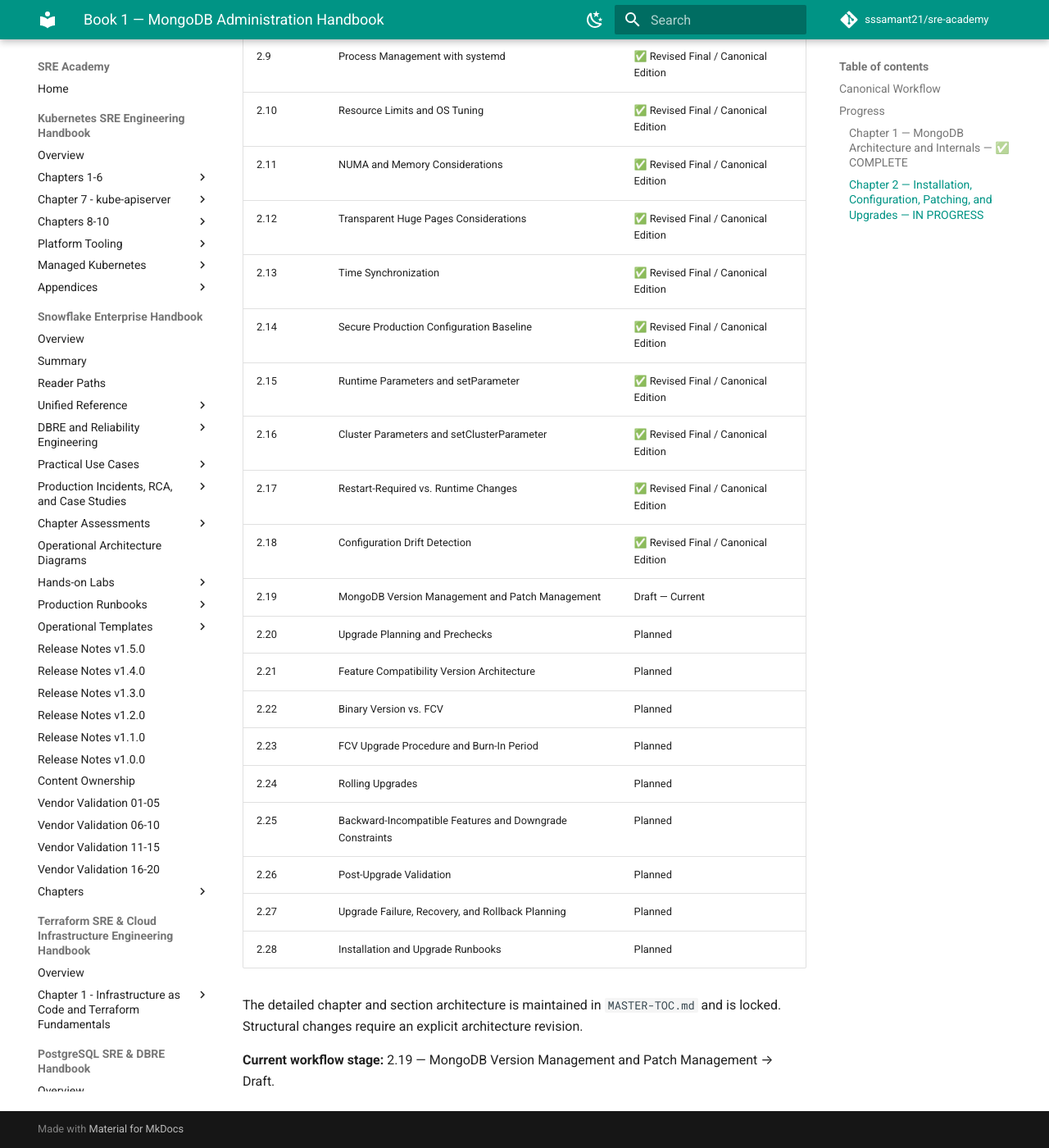
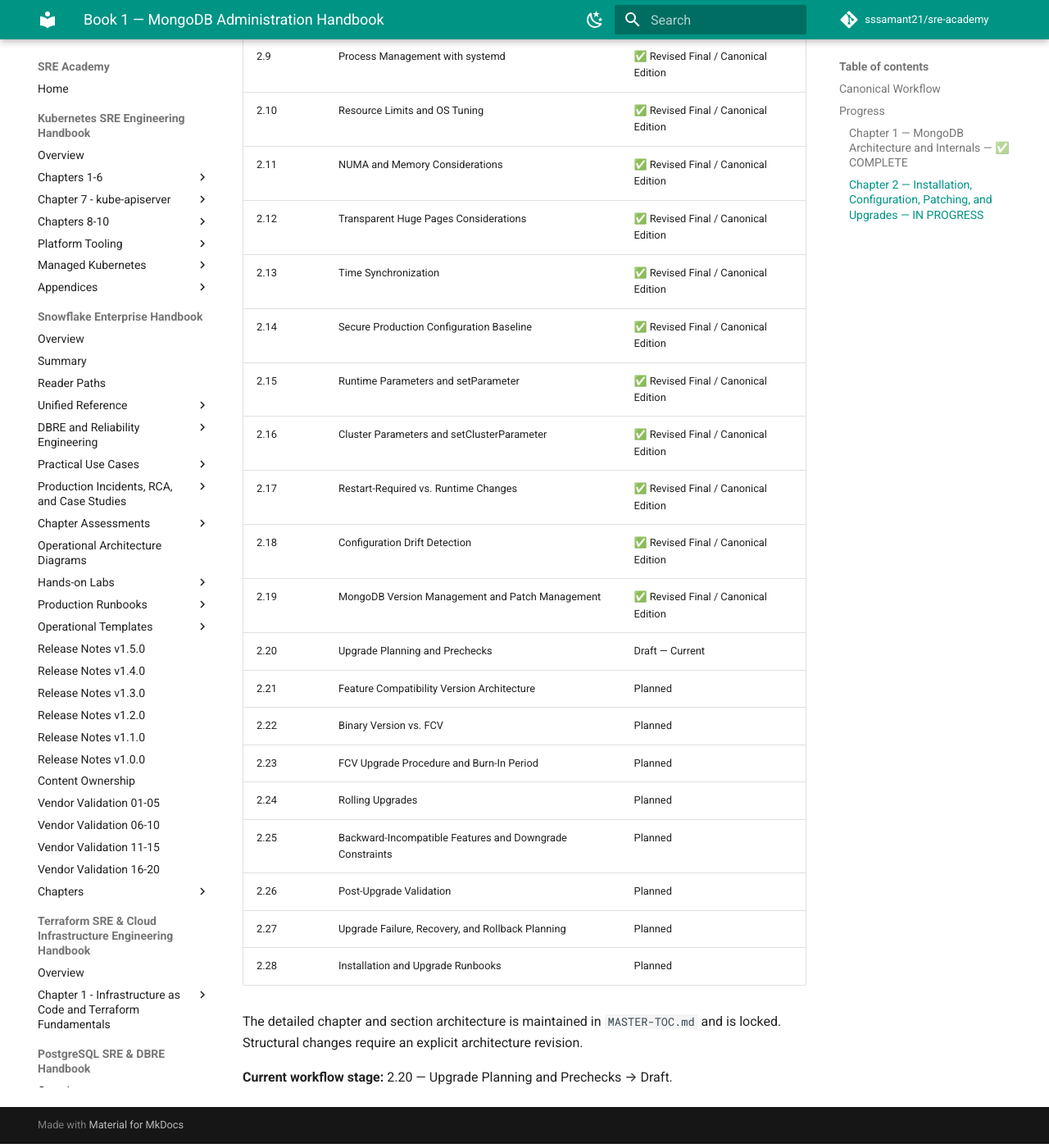
Before and after one commit to sssamant21/sre-academy, an MkDocs documentation site: the page built from docs/books/mongodb/mongodb-administration-handbook/README.md, in a window 1280 px wide and 1400 px high, scrolled down 1433 px. Shown: the whole window at 82% size. Built offline with MkDocs 1.6.1 and Material for MkDocs 9.7.7, drawn with Linux system fonts in a browser that asks for light colours; comment, search, counter and statistics services are not loaded; some of the changed text lies outside the part shown.

Commit message:
docs(mongodb): advance chapter 2 to section 2.20

```diff
--- a/docs/books/mongodb/mongodb-administration-handbook/README.md
+++ b/docs/books/mongodb/mongodb-administration-handbook/README.md
@@ -41,8 +41,8 @@
 | 2.16 | Cluster Parameters and setClusterParameter | ✅ Revised Final / Canonical Edition |
 | 2.17 | Restart-Required vs. Runtime Changes | ✅ Revised Final / Canonical Edition |
 | 2.18 | Configuration Drift Detection | ✅ Revised Final / Canonical Edition |
-| 2.19 | MongoDB Version Management and Patch Management | Draft — Current |
-| 2.20 | Upgrade Planning and Prechecks | Planned |
+| 2.19 | MongoDB Version Management and Patch Management | ✅ Revised Final / Canonical Edition |
+| 2.20 | Upgrade Planning and Prechecks | Draft — Current |
 | 2.21 | Feature Compatibility Version Architecture | Planned |
 | 2.22 | Binary Version vs. FCV | Planned |
 | 2.23 | FCV Upgrade Procedure and Burn-In Period | Planned |
@@ -54,4 +54,4 @@
 
 The detailed chapter and section architecture is maintained in `MASTER-TOC.md` and is locked. Structural changes require an explicit architecture revision.
 
-**Current workflow stage:** 2.19 — MongoDB Version Management and Patch Management → Draft.
+**Current workflow stage:** 2.20 — Upgrade Planning and Prechecks → Draft.
```
Also changed, not shown: other parts of docs/books/mongodb/mongodb-administration-handbook/README.md (+1 -1 lines).
